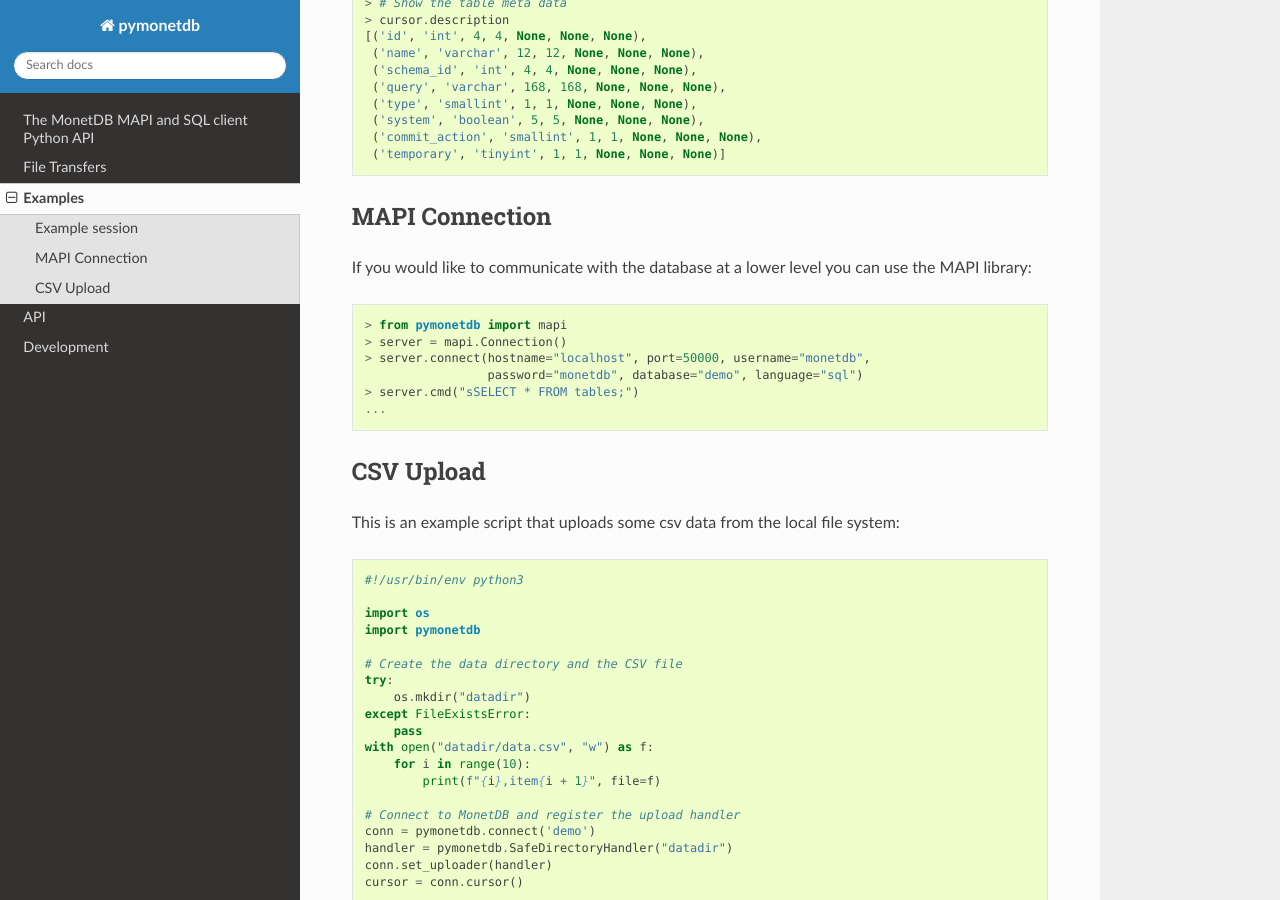
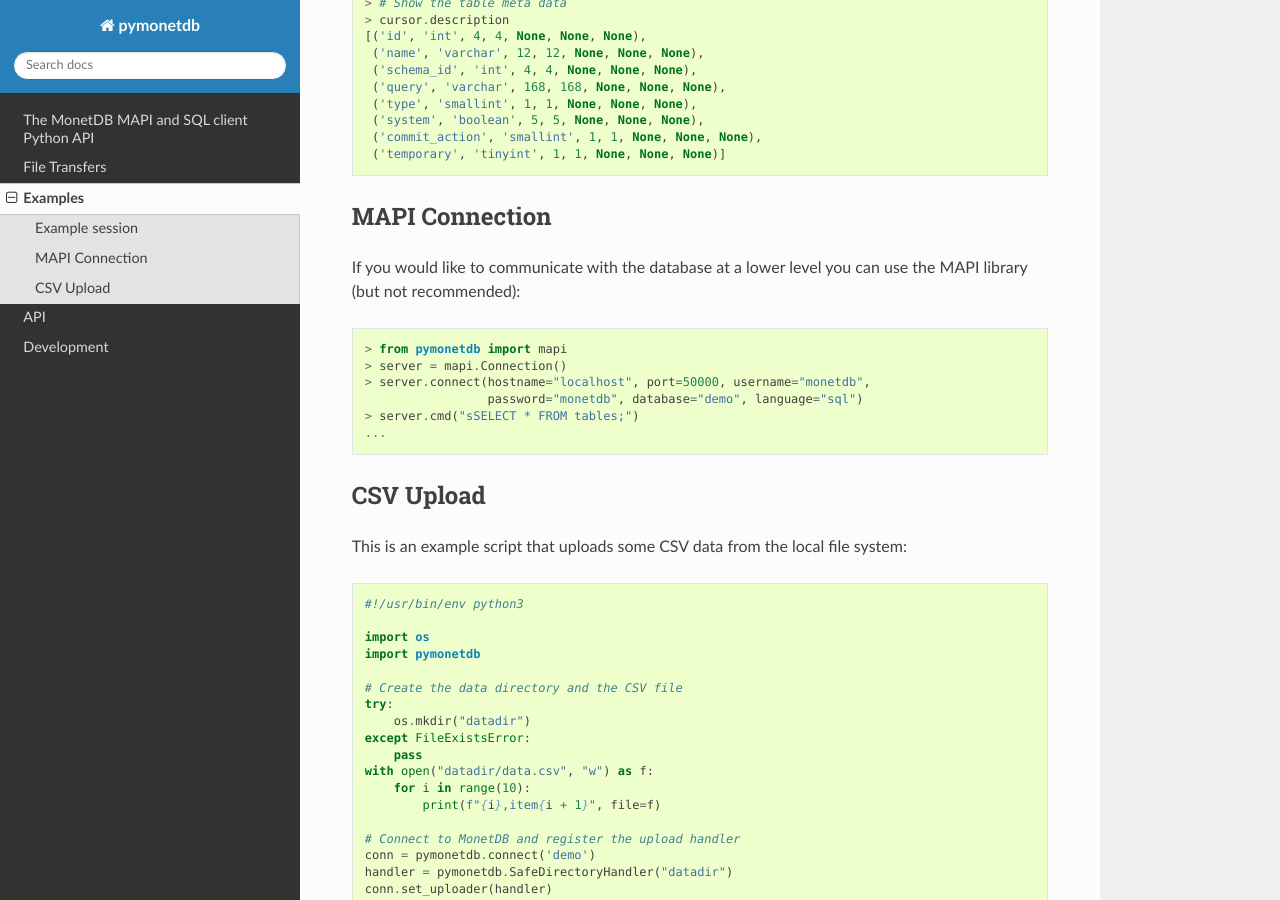
Before and after one commit to MonetDB/pymonetdb, a Sphinx documentation site: the page built from doc/examples.rst, in a window 1280 px wide and 900 px high, scrolled down 870 px. Built offline with Sphinx 7.4.7 and the Read the Docs theme 2.0.0, drawn with Linux system fonts in a browser that asks for light colours; the version number could not be read and is left out.

Commit message:
Minor changes

```diff
--- a/doc/examples.rst
+++ b/doc/examples.rst
@@ -58,7 +58,7 @@ MAPI Connection
 ---------------
 
 If you would like to communicate with the database at a lower level
-you can use the MAPI library::
+you can use the MAPI library (but not recommended)::
 
  > from pymonetdb import mapi
  > server = mapi.Connection()
@@ -71,6 +71,6 @@ you can use the MAPI library::
 CSV Upload
 --------------
 
-This is an example script that uploads some csv data from the local file system:
+This is an example script that uploads some CSV data from the local file system:
 
 .. literalinclude:: examples/uploadcsv.py
```
